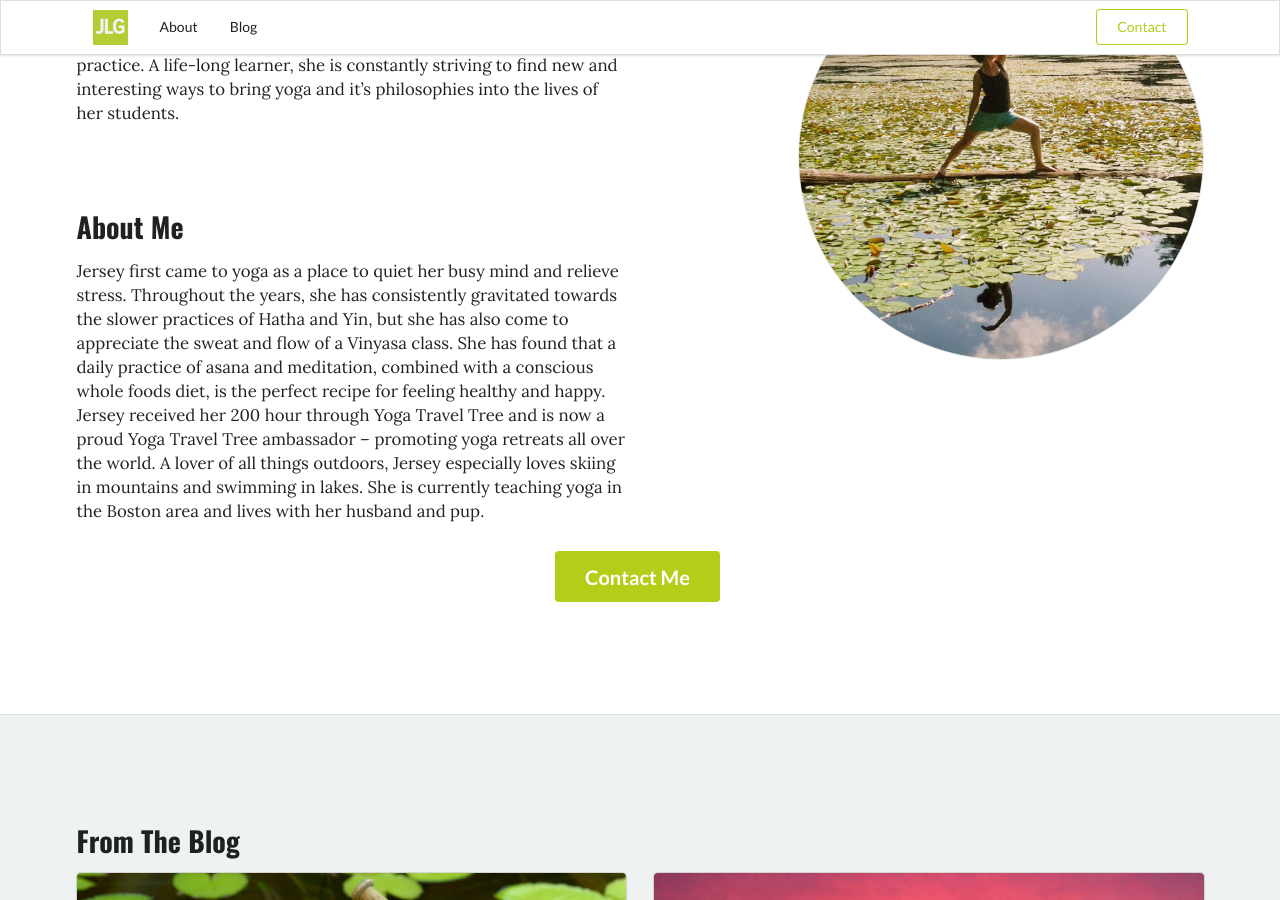
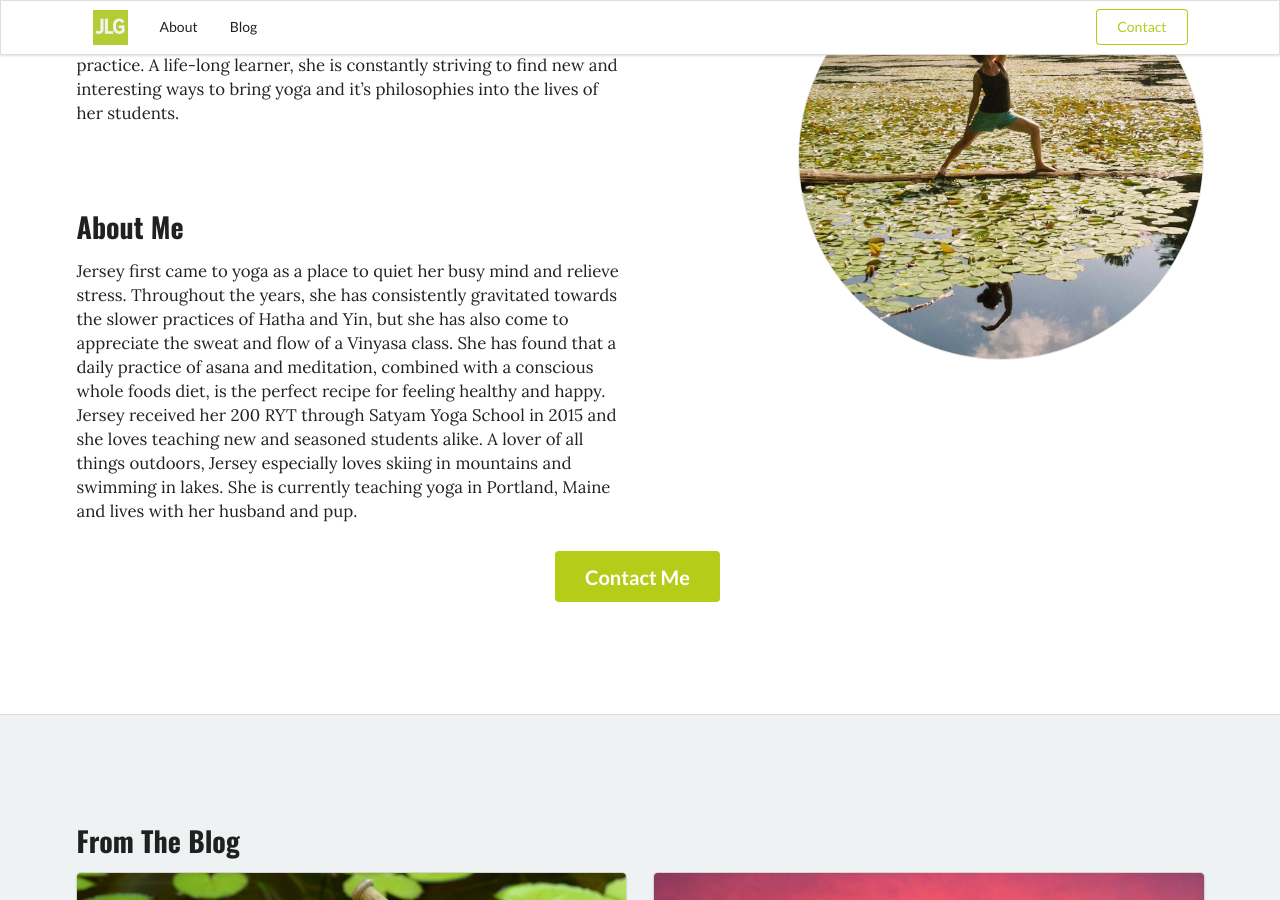
Before and after one commit to yogi-jerz/yogi-jerz.github.io, a Jekyll site: the page built from index.html, in a window 1280 px wide and 900 px high, scrolled down 1021 px. Built offline with Jekyll 4.4.1, drawn with Linux system fonts in a browser that asks for light colours; nearby versions of some CDN libraries; the list of posts is cut into pages by our own code.

Commit message:
update bio

```diff
--- a/index.html
+++ b/index.html
@@ -23,7 +23,7 @@ description: I believe that yoga is accessible to everyone. The key to this acce
 
                     <h3 class="ui header">About Me</h3>
 
-                    <p>Jersey first came to yoga as a place to quiet her busy mind and relieve stress. Throughout the years, she has consistently gravitated towards the slower practices of Hatha and Yin, but she has also come to appreciate the sweat and flow of a Vinyasa class. She has found that a daily practice of asana and meditation, combined with a conscious whole foods diet, is the perfect recipe for feeling healthy and happy. Jersey received her 200 hour through Yoga Travel Tree and is now a proud Yoga Travel Tree ambassador – promoting yoga retreats all over the world. A lover of all things outdoors, Jersey especially loves skiing in mountains and swimming in lakes. She is currently teaching yoga in the Boston area and lives with her husband and pup.</p>
+                    <p>Jersey first came to yoga as a place to quiet her busy mind and relieve stress. Throughout the years, she has consistently gravitated towards the slower practices of Hatha and Yin, but she has also come to appreciate the sweat and flow of a Vinyasa class. She has found that a daily practice of asana and meditation, combined with a conscious whole foods diet, is the perfect recipe for feeling healthy and happy. Jersey received her 200 RYT through Satyam Yoga School in 2015 and she loves teaching new and seasoned students alike. A lover of all things outdoors, Jersey especially loves skiing in mountains and swimming in lakes. She is currently teaching yoga in Portland, Maine and lives with her husband and pup.</p>
                 </div>
                 <div class="six wide right floated column">
                     <img class="ui circular bordered image" src="/images/back-warrior-square.jpg" alt="Jersey Griggs">
```
